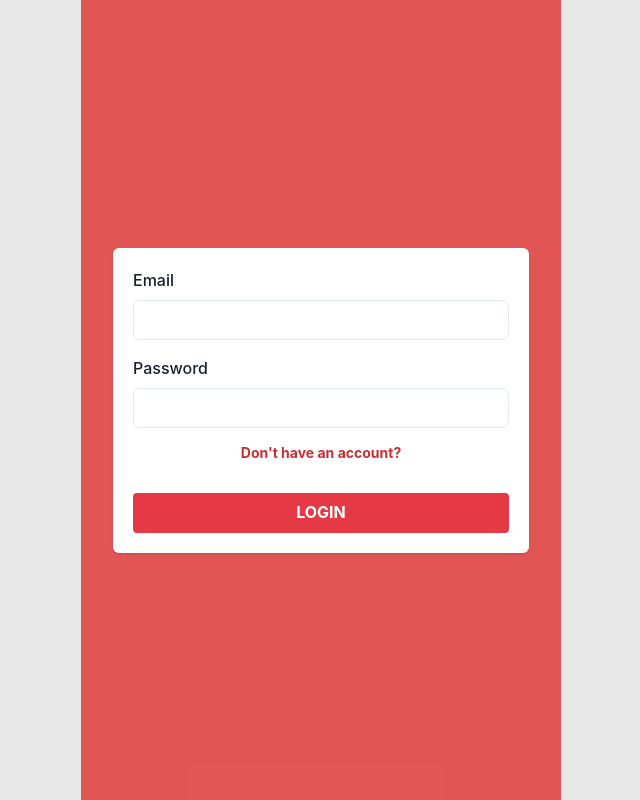
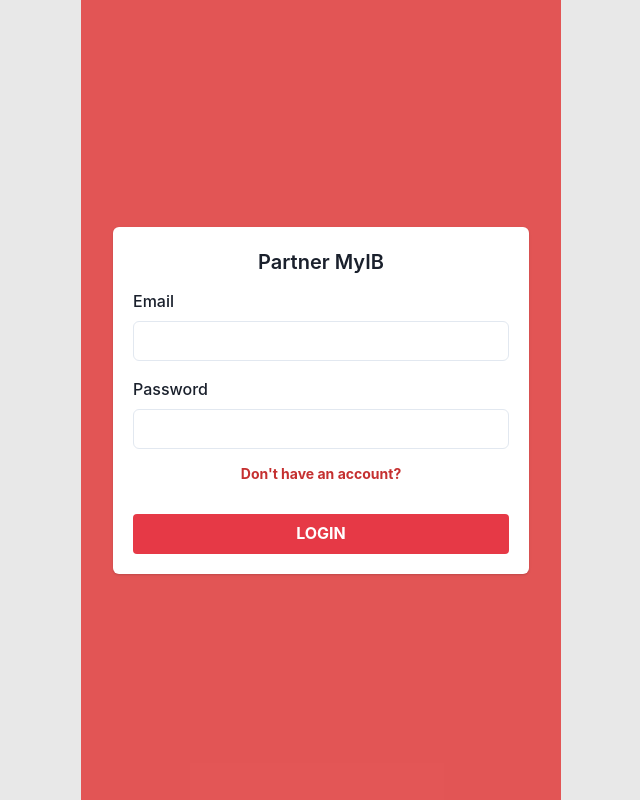
Before and after one commit to telkom-fabd/poc-partnerib-chat, a React (Vite) app: page / in a window 1280 px wide. Shown: the whole page, without its empty margins (319-959 px from the left). Built offline with nearby package versions, Linux system fonts and the light colour scheme; no server answers.

Commit message:
app name login page

```diff
--- a/src/pages/Auth/LoginPage.jsx
+++ b/src/pages/Auth/LoginPage.jsx
@@ -1,6 +1,6 @@
 import {useState} from 'react';
 import {useNavigate} from "react-router-dom";
-import {Box, Button, Card, CardBody, Flex, FormControl, FormLabel, Input} from "@chakra-ui/react";
+import {Box, Button, Card, CardBody, Flex, FormControl, FormLabel, Input, Text} from "@chakra-ui/react";
 import ModalError from "../../components/modal/ModalError.jsx";
 
 import * as authService from "../../services/auth";
@@ -76,6 +76,15 @@ const LoginPage = () => {
             <Box w='100%' p={8}>
                 <Card>
                     <CardBody>
+                        <Text
+                            fontSize='xl'
+                            fontWeight='600'
+                            textAlign='center'
+                            mb={3}
+                        >
+                            Partner MyIB
+                        </Text>
+
                         <Flex flexDirection='column' w='100%'>
                             <FormControl mb={4}>
                                 <FormLabel>Email</FormLabel>
```
